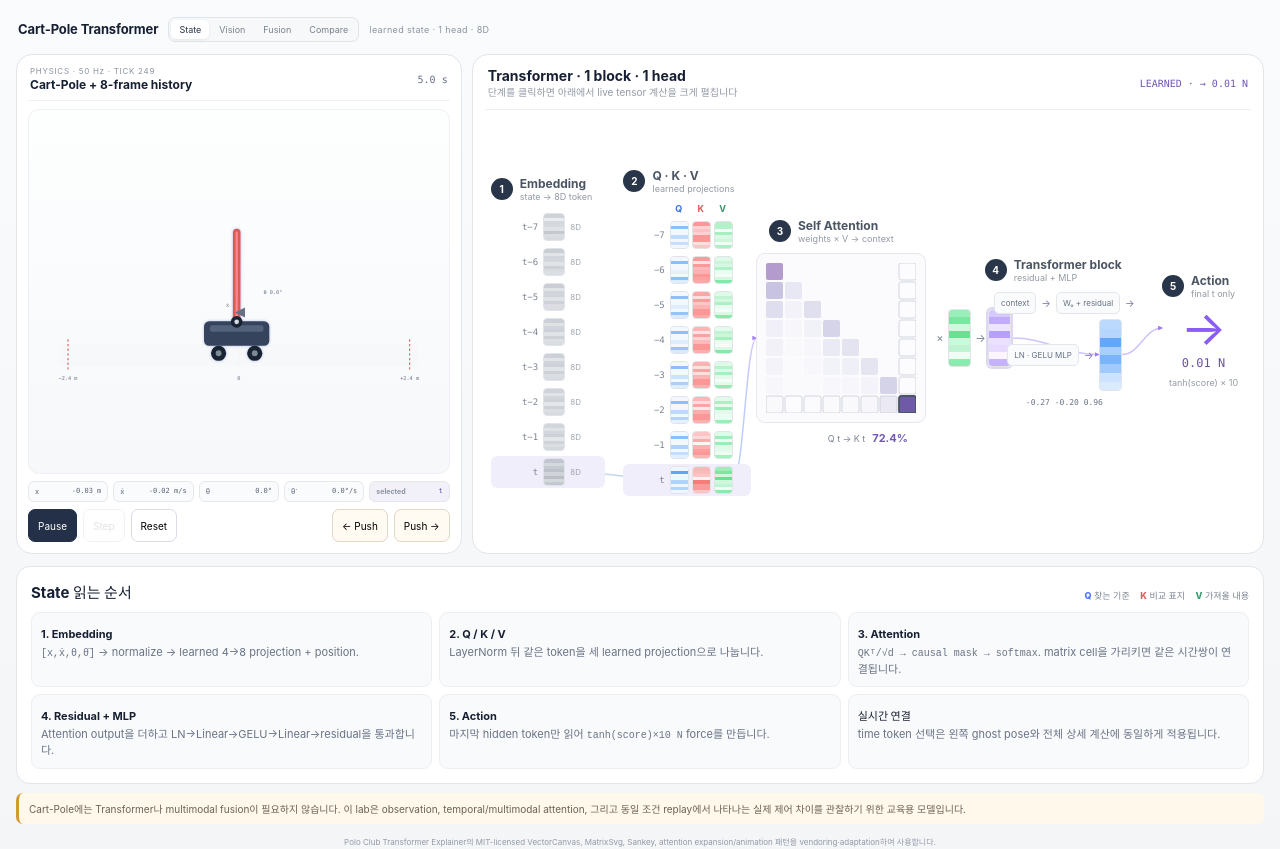
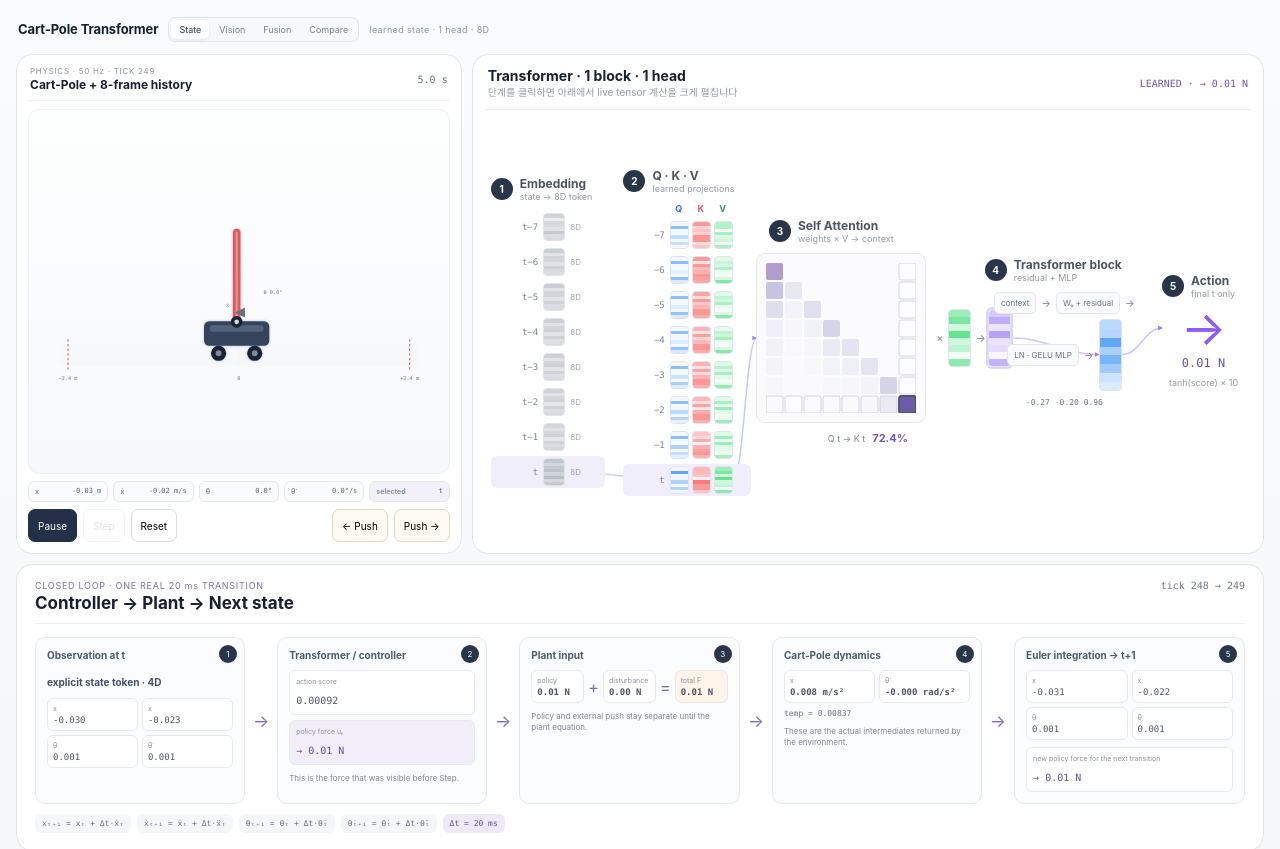
Before and after one commit to tinmanlab/cartpole-transformer, a Svelte app: page / in a window 1280 px wide. Shown: the top 849 px of the page. Built offline with nearby package versions, Linux system fonts and the light colour scheme.

Commit message:
control: record exact controller plant next-state transition

```diff
--- a/src/App.svelte
+++ b/src/App.svelte
@@ -8,7 +8,8 @@
   import FusionPipeline from './components/FusionPipeline.svelte';
   import FusionDetail from './components/FusionDetail.svelte';
   import ComparisonLab from './components/ComparisonLab.svelte';
-  import { resetState, stepCartPole, terminal, stateArray, PHYSICS } from './lib/physics.js';
+  import DecisionTrace from './components/DecisionTrace.svelte';
+  import { resetState, computeCartPoleTransition, terminal, stateArray, PHYSICS } from './lib/physics.js';
   import { runAttention, forceFromScore } from './lib/attention.js';
   import { loadLearnedModel, runLearnedAttention } from './lib/learned_attention.js';
   import {
@@ -76,6 +77,7 @@
   let elapsed = 0;
   let status = 'balancing';
   let raf = 0;
+  let lastDecisionTrace = null;
 
   $: syncTick = Math.round(elapsed / PHYSICS.tau);
   $: syncStateVector = stateArray(state);
@@ -129,10 +131,37 @@
     refreshFusion();
   }
 
+  function currentActionScore() {
+    if (mode === 'fusion' && fusionResult) return fusionResult.actionScore;
+    if (mode === 'vision' && visionResult) return visionResult.actionScore;
+    return result.actionScore;
+  }
+
   function activeForce() {
-    if (mode === 'fusion' && fusionResult) return forceFromScore(fusionResult.actionScore);
-    if (mode === 'vision' && visionResult) return forceFromScore(visionResult.actionScore);
-    return forceFromScore(result.actionScore);
+    return forceFromScore(currentActionScore());
+  }
+
+  function currentObservationTrace() {
+    if (mode === 'vision') {
+      return {
+        kind:'vision',
+        frameCount:visionFrames.length,
+        inputDim:visionResult?.tokenInputs?.[visionResult.tokenInputs.length - 1]?.length || 0,
+        frameSpanMs:(VISION_SEQUENCE_LENGTH - 1) * frameIntervalMs
+      };
+    }
+    if (mode === 'fusion') {
+      return {
+        kind:'fusion',
+        tokenCount:fusionResult?.tokens?.length || 0,
+        stateAvailable:fusionResult?.stateAvailable !== false,
+        visionAvailable:fusionResult?.visionAvailable !== false
+      };
+    }
+    return {
+      kind:'state',
+      values:[...(result?.rawTokens?.[result.rawTokens.length - 1] || stateArray(state))]
+    };
   }
 
   function refreshCurrentInference(updateForce = mode !== 'compare') {
@@ -144,9 +173,20 @@
   function advanceOneTick() {
     if (mode === 'compare' || status === 'fell') return false;
 
-    // controllerForce belongs to the currently displayed snapshot and is the
-    // action applied on this transition.
-    state = stepCartPole(state, controllerForce, PHYSICS.tau, disturbance);
+    const tickFrom = Math.round(elapsed / PHYSICS.tau);
+    const appliedPolicyForce = controllerForce;
+    const appliedActionScore = currentActionScore();
+    const controllerObservation = currentObservationTrace();
+
+    // The environment returns the exact intermediates used for this plant step.
+    const plant = computeCartPoleTransition(
+      state,
+      appliedPolicyForce,
+      PHYSICS.tau,
+      disturbance
+    );
+
+    state = plant.nextState;
     const nextStateArray = stateArray(state);
     history = [...history.slice(1), nextStateArray];
 
@@ -162,9 +202,29 @@
 
     elapsed += PHYSICS.tau;
 
-    // Recompute every explainer/model intermediate from the new current state
-    // before the browser can render the next snapshot.
+    // Recompute the next controller snapshot only after the plant state/history
+    // has advanced, so u_(t+1) is distinct from the applied u_t.
     refreshCurrentInference(true);
+
+    lastDecisionTrace = {
+      mode,
+      tickFrom,
+      tickTo:tickFrom + 1,
+      observation:controllerObservation,
+      beforeState:stateArray(plant.state),
+      appliedActionScore,
+      appliedPolicyForce,
+      appliedControl:plant.control,
+      disturbance:plant.disturbance,
+      totalForce:plant.totalForce,
+      temp:plant.temp,
+      xAcc:plant.xAcc,
+      thetaAcc:plant.thetaAcc,
+      dt:plant.dt,
+      nextState:[...nextStateArray],
+      nextActionScore:currentActionScore(),
+      nextPolicyForce:controllerForce
+    };
 
     if (terminal(state)) {
       status = 'fell';
@@ -185,6 +245,7 @@
     if (next === 'compare' && (modelState !== 'learned' || visionModelState !== 'learned' || fusionModelState !== 'learned')) return;
 
     mode = next;
+    lastDecisionTrace = null;
     expandedStage = null;
     visionDetailOpen = false;
     fusionDetailOpen = false;
@@ -200,6 +261,7 @@
 
   function setFusionScenario(next) {
     fusionScenario = next;
+    lastDecisionTrace = null;
     refreshFusion();
     if (mode === 'fusion') controllerForce = activeForce();
   }
@@ -240,6 +302,7 @@
 
     disturbance = 0;
     elapsed = 0;
+    lastDecisionTrace = null;
     status = 'balancing';
     running = true;
 
@@ -403,6 +466,7 @@
       />
     {/if}
   </section>
+    <DecisionTrace trace={lastDecisionTrace}/>
   {/if}
 
   {#if mode === 'state'}
```
